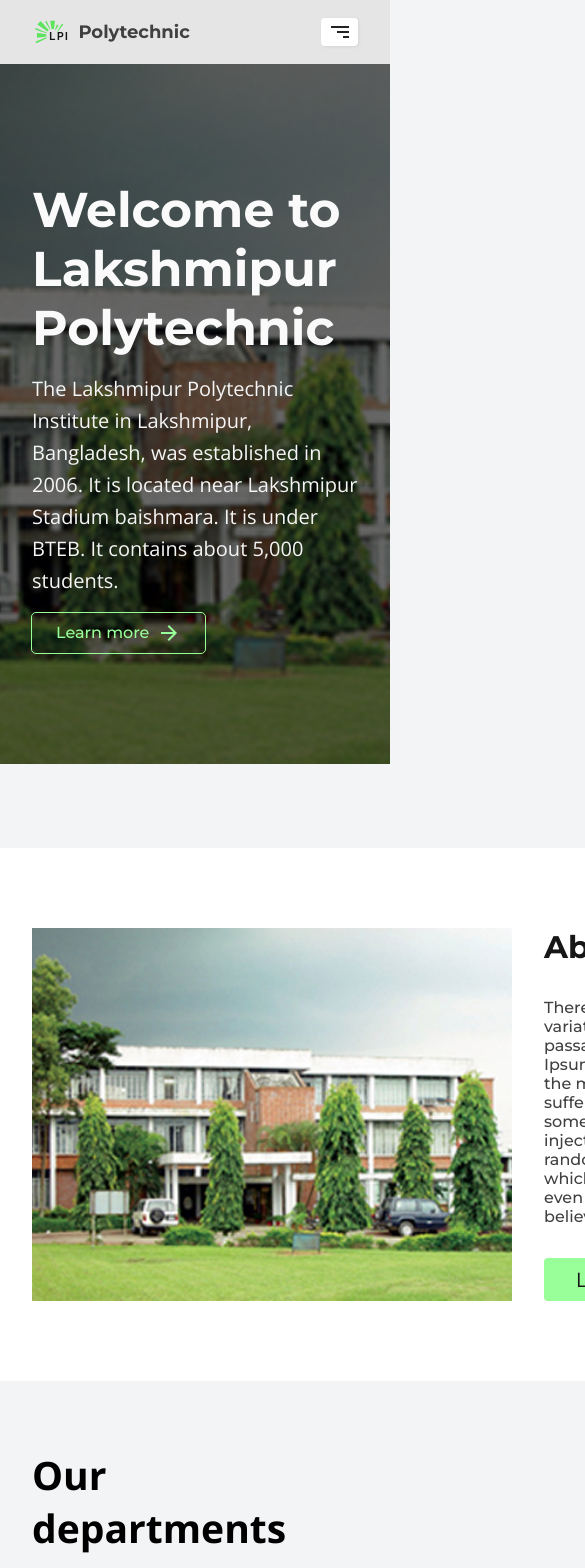
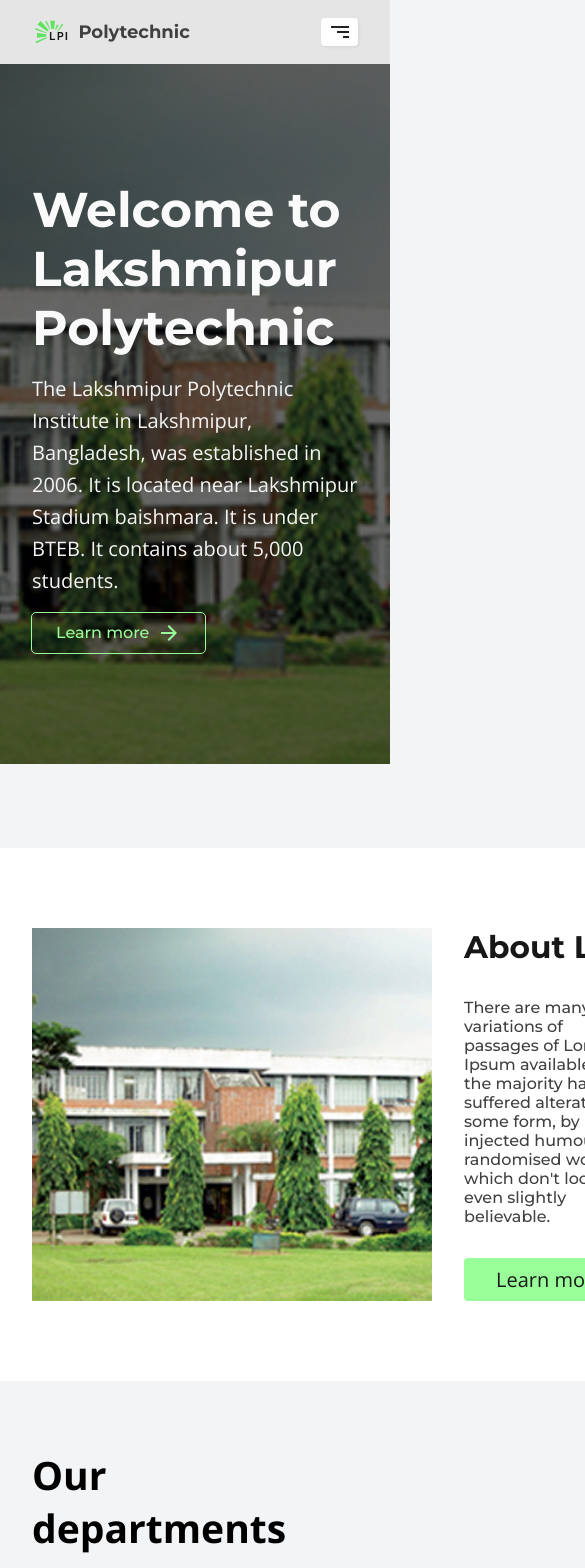
Before and after one commit to al-imam/lpi, a React (Vite) app: page / in a window 390 px wide. Shown: the top 1568 px of the page, 585 px wide, since content can reach past the window. Built offline with nearby package versions, Linux system fonts and the light colour scheme.

Commit message:
make image responsive

```diff
--- a/src/components/Study/study.module.css
+++ b/src/components/Study/study.module.css
@@ -11,6 +11,13 @@
 .image {
   object-fit: cover;
   width: 30rem;
+  transition: width 200ms ease-in;
+}
+
+@media only screen and (max-width: 65.5rem) {
+  .image {
+    width: 25rem;
+  }
 }
 
 .info {
```
